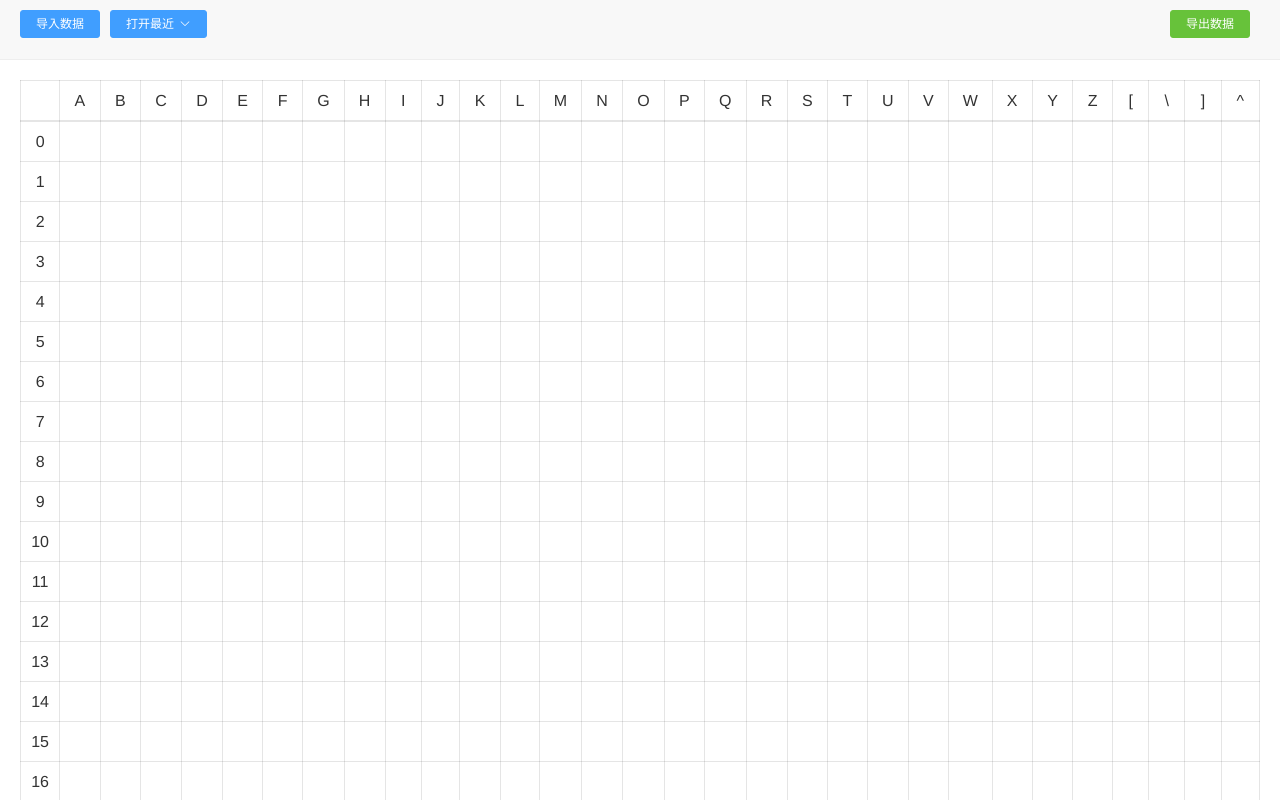
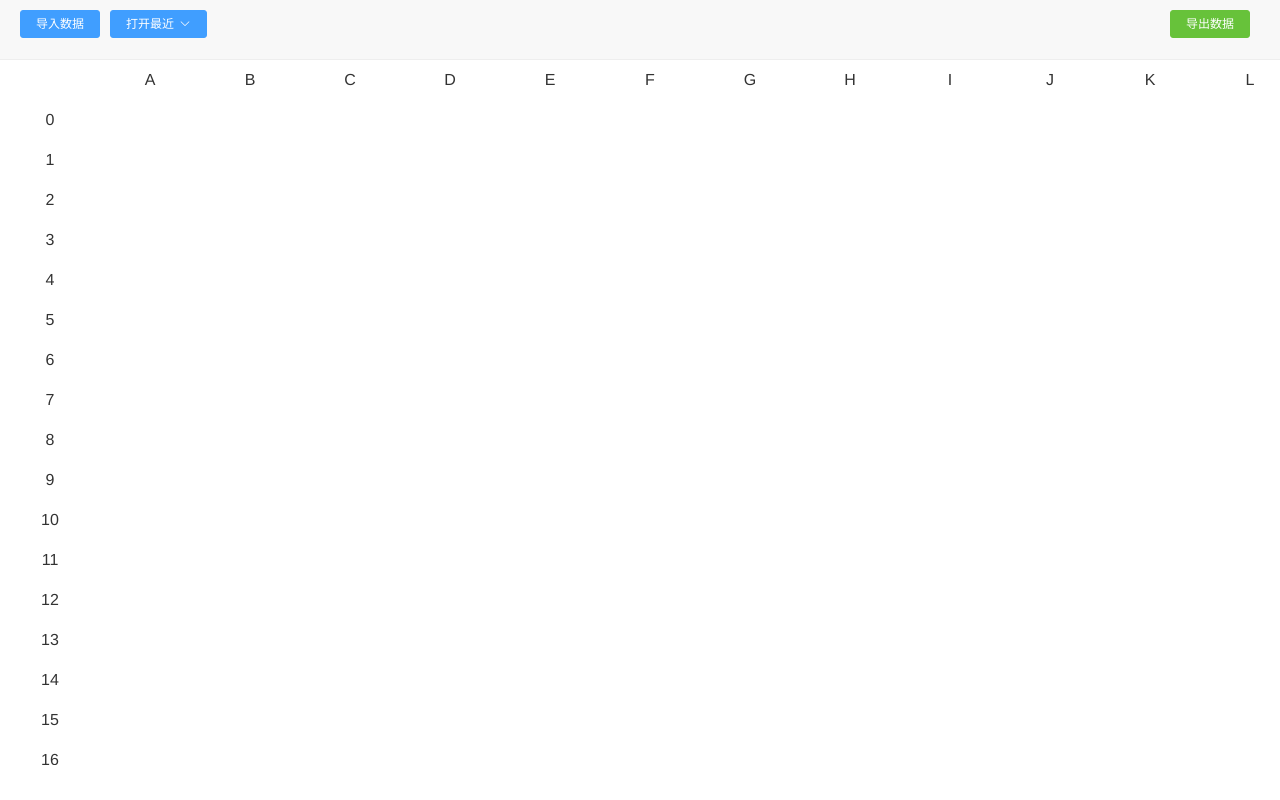
Before and after one commit to lxw15337674/xlsx, a Vue app: page /#/ in a window 1280 px wide. Shown: the top 800 px of the page. Built offline with nearby package versions, Linux system fonts and the light colour scheme.

Commit message:
实现表头固定

```diff
--- a/src/App.vue
+++ b/src/App.vue
@@ -1,5 +1,5 @@
 <template>
-  <div class="home">
+  <div >
     <router-view></router-view>
   </div>
 </template>
--- a/src/assets/stylus/variables.styl
+++ b/src/assets/stylus/variables.styl
@@ -9,4 +9,4 @@ activeColor = #4FA0F1
 //通用灰色
 bgColor = #f8f8f8
 // 边框色
-borderColor = 1px solid rgba(0,0,0,0.04)
+borderColor = rgba(0,0,0,0.1)
--- a/src/views/Home.vue
+++ b/src/views/Home.vue
@@ -1,22 +1,32 @@
 <template>
-  <div>
+  <div class="home">
     <el-header class="header">
       <div class="tool-container">
-        <el-button type="primary" @click="onPickFile" size="mini">导入数据</el-button>
+        <el-button type="primary" @click="onPickFile" size="mini"
+          >导入数据</el-button
+        >
         <history @switch="switchWorkBook"></history>
-        <input ref="fileInput" type="file" style="display: none" @change="uploadFiles" />
+        <input
+          ref="fileInput"
+          type="file"
+          style="display: none"
+          @change="uploadFiles"
+        />
         <div class="right-tools">
           <el-button type="success" size="mini">导出数据</el-button>
         </div>
       </div>
     </el-header>
-    <board ></board>
-    <menu-bar class="sheet-bar">
-      <sheet v-for="(sheet,index) in workBook.SheetNames"
+    <board></board>
+    <menu-bar>
+      <sheet
+        v-for="(sheet, index) in workBook.SheetNames"
         :activeSheet="activeSheet"
-             @select="sheetSelect" :key="sheet"
-             :index="index" >
-        {{sheet}}
+        @select="sheetSelect"
+        :key="sheet"
+        :index="index"
+      >
+        {{ sheet }}
       </sheet>
     </menu-bar>
   </div>
@@ -29,20 +39,18 @@ import xlsx from 'xlsx';
 import menuBar from './componets/menuBar/menuBar';
 import History from './componets/history/history';
 export default {
-  name:'home',
-  components: { History, board,sheet,menuBar },
+  name: 'home',
+  components: { History, board, sheet, menuBar },
   data: function() {
     return {
-      workBook:{},
-      activeSheet:0,
+      workBook: {},
+      activeSheet: 0,
     };
   },
   methods: {
-    switchWorkBook(workBook){
-
-    },
-    sheetSelect(index){
-      this.activeSheet=index
+    switchWorkBook(workBook) {},
+    sheetSelect(index) {
+      this.activeSheet = index;
     },
     onPickFile() {
       this.$refs.fileInput.click();
@@ -51,15 +59,19 @@ export default {
       let files = this.$refs.fileInput.files,
         file = files[0],
         fileReader = new FileReader(),
-        vue = this
+        vue = this;
       fileReader.onload = function(e) {
         try {
           let data = e.target.result;
-          let workBook = xlsx.read(data, { type: 'binary' })
-          for(let [key,value] of Object.entries(workBook)) {
-            vue.$set(vue.workBook, key,value)
+          let workBook = xlsx.read(data, { type: 'binary' });
+          for (let [key, value] of Object.entries(workBook)) {
+            vue.$set(vue.workBook, key, value);
           }
-          vue.$store.commit('saveWorkBook',{...workBook,name:file.name,lastModifiedDate:file.lastModifiedDate})
+          vue.$store.commit('saveWorkBook', {
+            ...workBook,
+            name: file.name,
+            lastModifiedDate: file.lastModifiedDate,
+          });
         } catch (e) {
           console.error(e);
         }
@@ -72,6 +84,10 @@ export default {
 </script>
 
 <style lang="stylus" scoped>
+.home
+  display flex
+  flex-flow column
+  height: 100vh;
   .header {
     padding: 10px 20px;
     background-color: #f8f8f8;
--- a/src/views/componets/board/board.css
+++ b/src/views/componets/board/board.css
@@ -1,36 +1,29 @@
-.board .resizable-table {
+.board {
   position: relative;
-  table-layout: fixed;
+  flex: 1;
+  overflow-y: auto;
+  overflow-x: auto;
 }
-.board .resizable-table .cell-input {
+.board .cell-input {
   position: fixed;
-  flex: 1;
   border: 1px solid activeColor;
   z-index: 10;
   font-size: 15px;
   resize: none;
   overflow: hidden;
 }
-.board .resizable-table .cell-input:focus {
+.board .cell-input:focus {
   outline-color: activeColor;
 }
-.board .resizable-table .row-header,
-.board .resizable-table .col-header {
+.board .row-header,
+.board .col-header {
   background: bgColor;
 }
-.board .resizable-table tr th {
-  border-bottom: 0;
+.board .row-header {
+  position: sticky;
+  left: 0;
 }
-.board .resizable-table th,
-.board .resizable-table td {
-  border: 1px solid rgba(0,0,0,0.1);
-  height: 30px;
-  vertical-align: middle;
-  text-align: center;
-  position: relative;
-  word-break: break-all;
-}
-.board .resizable-table .hori-resizable-content {
+.board .hori-resizable-content {
   right: -6px;
   top: 0;
   width: 12px;
@@ -39,12 +32,12 @@
   display: inline-block;
   z-index: 10;
 }
-.board .resizable-table .hori-resizable-content:hover {
+.board .hori-resizable-content:hover {
   background: #409eff;
   opacity: 0.6;
   cursor: col-resize;
 }
-.board .resizable-table .vert-resizable-content {
+.board .vert-resizable-content {
   position: absolute;
   bottom: -6px;
   left: 0;
@@ -54,35 +47,61 @@
   display: inline-block;
   z-index: 10;
 }
-.board .resizable-table .vert-resizable-content:hover {
+.board .vert-resizable-content:hover {
   background: #409eff;
   opacity: 0.6;
   cursor: ns-resize;
 }
-.board .resizable-table .horiAxis {
+.board .horiAxis {
   position: absolute;
   left: 0;
   top: 0;
-  bottom: 0;
   z-index: 10;
-  border-left: 2px dashed activeColor;
-}
-.board .resizable-table .vertAxis {
   width: 100%;
   border-top: 2px dashed activeColor;
+}
+.board .vertAxis {
+  height: 100%;
+  border-left: 2px dashed activeColor;
   position: absolute;
   left: 0;
   top: 0;
-  bottom: 0;
   z-index: 10;
 }
-.board .resizable-table .cell {
+.board .cell {
   height: 100%;
   box-sizing: border-box;
   position: relative;
   border: 1px solid transparentColor;
   word-break: break-all;
 }
-.board .resizable-table .cell:hover {
+.board .cell:hover {
   border-color: activeColor;
 }
+.board .table-body td {
+  border: 1px solid borderColor;
+  height: 40px;
+  vertical-align: middle;
+  text-align: center;
+  position: relative;
+  word-break: break-all;
+  box-sizing: border-box;
+}
+.board .table-body tr:first-child td {
+  border-top: 0;
+}
+.board .table-header {
+  position: sticky;
+  top: 0;
+  z-index: 2;
+}
+.board .table-header th {
+  border: 1px solid borderColor;
+  border-top: 0;
+  height: 40px;
+  vertical-align: middle;
+  text-align: center;
+  position: relative;
+  word-break: break-all;
+  box-sizing: border-box;
+}
--- a/src/views/componets/board/board.js
+++ b/src/views/componets/board/board.js
@@ -1,4 +1,3 @@
-import debounce from 'src/utils/debounce'
 export default {
   data() {
     return {
@@ -36,9 +35,9 @@ export default {
 
   props: {
     data: {
-            default: function () {
+      default: function() {
         let array = [];
-                for (let row = 0; row < 200; row++) {
+        for (let row = 0; row < 100; row++) {
           array[row] = [];
           for (let col = 0; col < 30; col++) {
             array[row].push({
@@ -52,7 +51,7 @@ export default {
     },
   },
   filters: {
-        charCode: function (index) {
+    charCode: function(index) {
       if (!index) {
         return ' ';
       }
@@ -63,6 +62,12 @@ export default {
     this.tableInit();
   },
   computed: {
+
+    tableWidth() {
+      return this.colsHeader.reduce((total, item) => {
+        return total + item.width;
+      }, 0);
+    },
     // 输入框宽度,高度自适应
     cellInputRect() {
       if (this.cellInput.value) {
@@ -71,11 +76,11 @@ export default {
           .map((item) => item.length);
         let width = Math.max(
           Math.max(...strList) * 8 + 20,
-                    this.cellInput.style.width.slice(0, -2),
+          parseFloat(this.cellInput.style.width),
         );
         let height = Math.max(
-                    this.cellInput.style.height.slice(0, -2),
           strList.length * 17 + 10,
+          parseFloat(this.cellInput.style.height.slice(0, -2)),
         );
         return {
           width: `${width}px`,
@@ -114,55 +119,53 @@ export default {
         this.rowsHeader.push({ height: null });
       });
       this.data[0].forEach((element) => {
-                this.colsHeader.push({ width: '100' });
+        this.colsHeader.push({ width: 100 });
       });
     },
     // 列拉伸
     colResizeStart(evt, index) {
       evt.preventDefault();
       let vue = this;
-            const Tableleft = vue.$refs.table.getBoundingClientRect().left
+      const tableLeft = vue.$refs.table.getBoundingClientRect().left;
       let vertAxis = vue.$refs.vertAxis.style;
       vertAxis.display = '';
-            vertAxis.left = `${evt.pageX - vue.$refs.table.getBoundingClientRect().left}px`;
+      vertAxis.left = `${evt.pageX -
+        vue.$refs.table.getBoundingClientRect().left}px`;
       document.body.style.cursor = 'col-resize';
       let HandleOnMouseMove = function HandleOnMouseMove(evt) {
-                vertAxis.left = `${evt.pageX - Tableleft}px`;
-                console.log(vertAxis.left)
+        vertAxis.left = `${evt.pageX - tableLeft}px`;
       };
-            let HandleOnMouseUp = function (evt) {
+      let HandleOnMouseUp = function(evt) {
         vertAxis.display = 'none';
         document.body.style.cursor = '';
-                let width =
-                    evt.pageX - vue.$refs.cols[index].getBoundingClientRect().left
-                vue.colsHeader[index].width = width;
+        vue.colsHeader[index].width =
+          evt.pageX - vue.$refs.cols[index].getBoundingClientRect().left;
         window.removeEventListener('mousemove', HandleOnMouseMove);
         window.removeEventListener('mouseup', HandleOnMouseUp);
       };
       window.addEventListener('mouseup', HandleOnMouseUp);
       // window.addEventListener('mousemove', debounce(HandleOnMouseMove, 1000));
-            window.addEventListener('mousemove', HandleOnMouseMove)
-
+      window.addEventListener('mousemove', HandleOnMouseMove);
     },
     // 行拉伸
     rowResizeStart(evt, index) {
       evt.preventDefault();
       let vue = this;
-            const TableTop = vue.$refs.table.getBoundingClientRect().top
+      const tableTop = vue.$refs.table.getBoundingClientRect().top;
       let horiAxis = vue.$refs.horiAxis.style;
       vue.store.startY = evt.pageY;
       horiAxis.display = '';
-            horiAxis.top = `${evt.pageY - TableTop}px`;
-            let HandleOnMouseMove = function (evt) {
+      horiAxis.top = `${evt.pageY - tableTop}px`;
+      let HandleOnMouseMove = function(evt) {
         evt.stopPropagation();
-                horiAxis.top = `${evt.pageY - TableTop}px`;
+        horiAxis.top = `${evt.pageY - tableTop}px`;
         document.body.style.cursor = 'ns-resize';
       };
-            let HandleOnMouseUp = function (evt) {
+      let HandleOnMouseUp = function(evt) {
         horiAxis.display = 'none';
         document.body.style.cursor = '';
         let height =
-                    evt.pageY - vue.$refs.rows[index].getBoundingClientRect().top
+          evt.pageY - vue.$refs.rows[index].getBoundingClientRect().top;
         vue.rowsHeader[index].height = `${height}px`;
         window.removeEventListener('mousemove', HandleOnMouseMove);
         window.removeEventListener('mouseup', HandleOnMouseUp);
--- a/src/views/componets/board/board.styl
+++ b/src/views/componets/board/board.styl
@@ -1,71 +1,90 @@
 .board
-    padding 20px
-    .resizable-table
-        position: relative
-        table-layout:fixed;
-        .cell-input
-            position fixed
-            flex:1
-            border: 1px solid activeColor;
-            z-index:10
-            font-size: 15px
-            resize: none;
-            overflow: hidden
-            &:focus
-                outline-color activeColor
+    position relative
+    flex 1
+    overflow-y: auto;
+    overflow-x: auto;
+    .cell-input
+        position fixed
+        border: 1px solid activeColor;
+        z-index:10
+        font-size: 15px
+        resize: none;
+        overflow: hidden
+        &:focus
+            outline-color activeColor
 
-        .row-header, .col-header
-            background: bgColor
-        th, td
-            border: 1px solid rgba(0, 0, 0, 0.1);
+    .row-header, .col-header
+        background: bgColor
+    .row-header
+        position: sticky;
+        left:0
+
+    resizable-content(cursor)
+        position: absolute;
+        display: inline-block;
+        z-index:10;
+        &:hover
+            background: #409EFF
+            opacity 0.6
+            cursor cursor
+    .hori-resizable-content
+        right: -6px;
+        top: 0;
+        width: 12px;
+        height: 100%;
+        resizable-content(col-resize)
+
+    .vert-resizable-content
+        position: absolute;
+        bottom:-6px
+        left:0
+        width: 100%;
+        height: 12px
+        resizable-content(ns-resize)
+    axis()
+        position absolute
+        left: 0;
+        top: 0;
+        z-index: 10;
+    // 水平线
+    .horiAxis
+        axis()
+        width:100%
+        border-top: 2px dashed activeColor;
+    //垂直线
+    .vertAxis
+        height 100%
+        border-left:2px dashed activeColor;
+        axis()
+    .cell
+        height 100%
+        box-sizing: border-box
+        position relative
+        border: 1px solid transparentColor;
+        word-break: break-all;
+        &:hover
+            border-color: activeColor;
+    .table-body
+        td
+            border: 1px solid borderColor;
             height: 40px;
             vertical-align: middle;
             text-align: center;
             position relative
             word-break: break-all;
-
-        resizable-content(cursor)
-            position: absolute;
-            display: inline-block;
-            z-index:10;
-            &:hover
-                background: #409EFF
-                opacity 0.6
-                cursor cursor
-        .hori-resizable-content
-            right: -6px;
-            top: 0;
-            width: 12px;
-            height: 100%;
-            resizable-content(col-resize)
-
-        .vert-resizable-content
-            position: absolute;
-            bottom:-6px
-            left:0
-            width: 100%;
-            height: 12px
-            resizable-content(ns-resize)
-        axis()
-            position: absolute
-            left: 0;
-            top: 0;
-            z-index: 10;
-        // 水平线
-        .horiAxis
-            axis()
-            width:100%
-            border-top: 2px dashed activeColor;
-        //垂直线
-        .vertAxis
-            height 100%
-            border-left:2px dashed activeColor;
-            axis()
-        .cell
-            height 100%
-            box-sizing: border-box
+            box-sizing border-box
+        tr:first-child td
+            border-top 0
+    .table-header
+        position: sticky;
+        top:0
+        z-index 2
+        th
+            border  1px solid borderColor;
+            border-top 0
+            height: 40px;
+            vertical-align: middle;
+            text-align: center;
             position relative
-            border: 1px solid transparentColor;
             word-break: break-all;
-            &:hover
-                border-color: activeColor;
+            box-sizing border-box
--- a/src/views/componets/board/board.vue
+++ b/src/views/componets/board/board.vue
@@ -1,46 +1,78 @@
 <template>
-  <div class="board">
-    <table ref="table" class="resizable-table">
-      <div ref="horiAxis" class="horiAxis" id="horiAxis"></div>
-      <div ref="vertAxis" class="vertAxis" id="vertAxis"></div>
-      <div style="display:flex">
+  <div ref="table" class="board">
+    <div
+      ref="horiAxis"
+      class="horiAxis"
+      id="horiAxis"
+      style="display: none"
+    ></div>
+    <div
+      ref="vertAxis"
+      class="vertAxis"
+      id="vertAxis"
+      style="display: none"
+    ></div>
     <textarea
       @blur="handleCellInputBlur()"
       ref="cellInput"
       class="cell-input"
       v-model="cellInput.value"
-          :style="[cellInput.style,cellInputRect]"
+      :style="[cellInput.style, cellInputRect]"
     />
-      </div>
+    <div class="table-header">
+      <table :style="{ width: `${tableWidth}px` }">
         <colgroup>
           <col v-for="col in colsHeader" :width="col.width" />
         </colgroup>
-      <thead align="left">
+        <thead>
           <tr>
-          <th class="col-header" ref="cols" v-for="(col,index) in colsHeader">
-            {{index|charCode}}
-            <div class="hori-resizable-content" @mousedown="(evt)=>colResizeStart(evt,index)"></div>
+            <th
+              class="col-header"
+              ref="cols"
+              v-for="(col, index) in colsHeader"
+            >
+              {{ index | charCode }}
+              <div
+                class="hori-resizable-content"
+                @mousedown="(evt) => colResizeStart(evt, index)"
+              ></div>
             </th>
           </tr>
         </thead>
-      <tr v-for="(row,rowIndex) in data">
+      </table>
+    </div>
+    <div class="table-body">
+      <table :style="{ width: `${tableWidth}px` }">
+        <colgroup>
+          <col v-for="col in colsHeader" :width="col.width" />
+        </colgroup>
+        <tbody>
+          <tr v-for="(row, rowIndex) in data">
             <td class="row-header" ref="rows" :style="rowsHeader[rowIndex]">
-          {{rowIndex}}
-          <div class="vert-resizable-content" @mousedown="(evt)=>rowResizeStart(evt,rowIndex)"></div>
+              {{ rowIndex }}
+              <div
+                class="vert-resizable-content"
+                @mousedown="(evt) => rowResizeStart(evt, rowIndex)"
+              ></div>
             </td>
-        <td v-for="(cell,colIndex) in row">
+            <td v-for="(cell, colIndex) in row">
               <div
                 class="cell"
-            v-tip="currentPosition(rowIndex,colIndex)"
-            @click.capture="(evt)=>handleCellClick(evt,rowIndex,colIndex,cell)"
-          >{{cell.value}}</div>
+                v-tip="currentPosition(rowIndex, colIndex)"
+                @click.capture="
+                  (evt) => handleCellClick(evt, rowIndex, colIndex, cell)
+                "
+              >
+                {{ cell.value }}
+              </div>
             </td>
           </tr>
+        </tbody>
       </table>
+    </div>
   </div>
 </template>
 
-<script src='./board.js'>
-</script>
+<script src="./board.js"></script>
 
 <style lang="stylus" src="./board.styl" scoped></style>
```
Also changed, not shown: src/assets/stylus/variables.css (added). Lines whose indentation alone changed are shown as unchanged.
